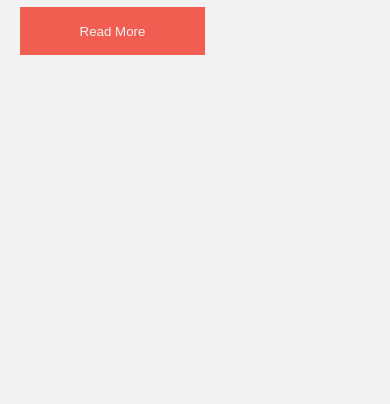
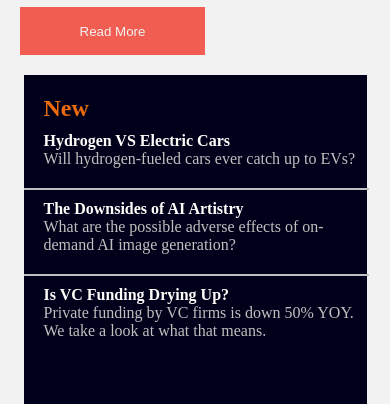
Before and after one commit to arianchhim978/news-page, a plain HTML site: page index.html in a window 390 px wide. Shown: the part 548-952 px from the top of the page. Before the commit the page ends 844 px from the top, so only its background shows below. Drawn offline with Linux system fonts and the light colour scheme.

Commit message:
added a few sections

```diff
--- a/index.html
+++ b/index.html
@@ -26,7 +26,22 @@
         <h1 class="width">The Bright Future of Web 3.0?</h1>
         <p>We dive into the next evolution of the web that claims to put the power of the platforms back into the hands of the people. But is it really fulfilling its promise?</p>
         <button class="red">Read More</button>
+        <div class="black">
+            <div class="black2">
+            <h2 class="orange">New</h2>
+            <h4 class="white">Hydrogen VS Electric Cars</h4>
+            <p class="silver">Will hydrogen-fueled cars ever catch up to EVs?</p>
+            <div class="line"></div>
+            <h4 class="white">The Downsides of AI Artistry</h4>
+            <p class="silver">What are the possible adverse effects of on-demand AI image generation?</p>
+            <div class="line"></div>
+            <h4 class="white">Is VC Funding Drying Up?</h4>
+            <p class="silver">Private funding by VC firms is down 50% YOY. We take a look at what that means.</p>
+       </div>
+     </div>
+     <div id="grid1">
 
+     </div>
 
     </div>
 </body>
--- a/style.css
+++ b/style.css
@@ -49,4 +49,36 @@
         margin-top:10px;
         border:none;
     }
+    .black{
+        background-color:#00001A;
+        height:329px;
+        width:343px;
+        margin-left:auto;
+        margin-right:auto;
+        margin-top:20px;
+    }
+    .orange{
+        color:#EB6B0E;
+      padding-top:20px;
+      padding-left:20px;
+
+    }
+    .white{
+        color:#FFFDFA;
+        padding-left:20px;
+        padding-top:10px;
+    }
+    .silver{
+        color:silver;
+
+    }
+    .line{
+        width:100%;
+        background-color:silver;
+        border:solid 1px silver;
+        margin-top:20px;
+    }
+    #grid1{
+        display:grid;
+    }
 }
```
